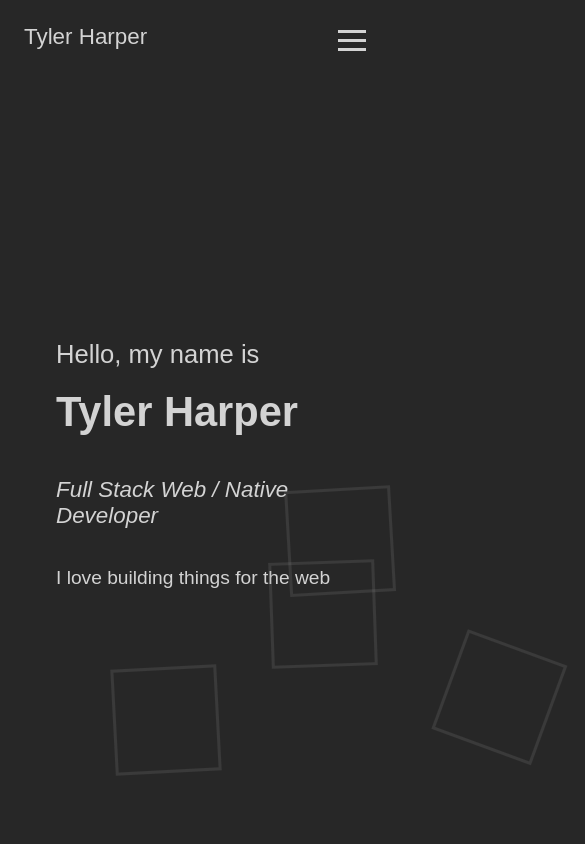
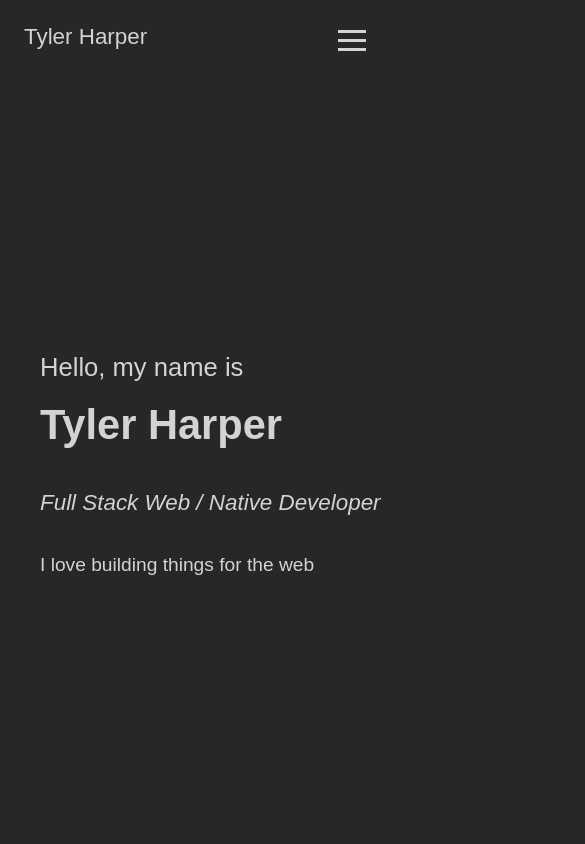
Before and after one commit to tylerdh12/portfolio-nextjs, a Next.js app: page / in a window 390 px wide. Shown: the top 844 px of the page, 585 px wide, since content can reach past the window. Built offline with nearby package versions, Linux system fonts and the light colour scheme.

Commit message:
fine tune layout and add add animation background

```diff
--- a/components/AnimatedBG.tsx
+++ b/components/AnimatedBG.tsx
@@ -4,21 +4,22 @@ import React from 'react';
 
 const AnimatedBG = () => {
 
-
-        const initialRandomHorizontalLocation = Math.floor(Math.random() * 500);
-        const randomHorizontalLocation = Math.floor(Math.random() * 500);
+        const initialRandomVerticalLocation = '-100vh';
+        const randomVerticalLocation = '100vh';
+        const initialRandomHorizontalLocation = Math.floor(Math.random() * 1000) * 2;
+        const randomHorizontalLocation = Math.floor(Math.random() * 1000) * 2;
         const duration = Math.floor(Math.random() * 15);
         const delay = Math.random();
         const rotation = Math.floor(Math.random() * 360);
 
 
 
-    const createSquare = (initialRandomHorizontalLocation: number, randomHorizontalLocation: number, duration: number, delay: number, rotation: number) => {
+    const createSquare = (initialRandomVerticalLocation: string , randomVerticalLocation: string ,initialRandomHorizontalLocation: number, randomHorizontalLocation: number, duration: number, delay: number, rotation: number) => {
         console.log(initialRandomHorizontalLocation, randomHorizontalLocation, duration, delay)
-        return <motion.div initial={{y: '100vh', x: initialRandomHorizontalLocation}}  animate={{y: '-100vh', x: randomHorizontalLocation, rotate: rotation}} transition={{duration: duration, delay: delay}} style={{height: 100, width: 100, borderColor: "grey", borderWidth: 3, borderStyle: "solid", opacity: .2}}></motion.div>
+        return <motion.div initial={{y: initialRandomVerticalLocation, x: initialRandomHorizontalLocation}}  animate={{y: randomVerticalLocation, x: randomHorizontalLocation, rotate: rotation}} transition={{duration: duration, delay: delay, yoyo: 10}} style={{height: 100, width: 100, borderColor: "grey", borderWidth: 3, borderStyle: "solid", opacity: .2}}/>
     }
 
-    return createSquare(initialRandomHorizontalLocation, randomHorizontalLocation, duration, delay, rotation)
+    return createSquare(initialRandomVerticalLocation, randomVerticalLocation, initialRandomHorizontalLocation, randomHorizontalLocation, duration, delay, rotation)
 }
 
 export default AnimatedBG;
--- a/pages/about.tsx
+++ b/pages/about.tsx
@@ -5,7 +5,7 @@ const About: React.FunctionComponent = () => {
   return (
     <Layout title="About">
       <div className="full-view">
-        <div>
+        <div className="max-container">
           <h1>About Me</h1>
           <p id="about-me" className="about-me">
             Thank you for taking a look at my portfolio. I have been working in
--- a/pages/contact.tsx
+++ b/pages/contact.tsx
@@ -7,9 +7,9 @@ const Contact: React.FC<ContactProps> = ({}) => {
   return (
     <Layout title="Contact">
       <div id="contact" className="full-view">
-        <div>
+        <div className="max-container">
+          <div className="form-container">
           <h2>Contact</h2>
-          <div className="form-container">
             <form name="contact" method="POST" data-netlify="true">
               <p>
                 <label>
--- a/pages/index.tsx
+++ b/pages/index.tsx
@@ -9,25 +9,24 @@ interface IndexProps {
 
 const Index: React.FC<IndexProps> = () => {
 
+  const container = {
+  hidden: {},
+  show: {
+    transition: {
+      staggerChildren: .5,
+      duration: .75
+    }
+  }
+}
+
+const item = {
+  hidden: { opacity: 0, x: '100vw' },
+  show: { opacity: 1, x: 0}
+}
+
   return (
     <Layout title="Home">
-      <motion.div id="home-content" className="home-page">
-        <motion.h4
-        initial={{x: '100vw', y: `100vh`}}
-        animate={{x: 0, y: 0}}
-        transition={{duration: .4, delay: .4}}
-        className="home-string">Hello, my name is</motion.h4>
-        <motion.h1 initial={{x: '100vw', y: `100vh`}}  animate={{x: 0, y: 0}} transition={{duration: .4, delay: .45}} id="owner-name" className="home-name">
-          Tyler Harper
-        </motion.h1>
-        <motion.h2 initial={{x: '100vw', y: `100vh`}} animate={{x: 0, y: 0}} transition={{duration: .4, delay: .5}} id="owner-label" className="home-label">
-          Full Stack Web / Native Developer
-        </motion.h2>
-        <motion.p initial={{x: '100vw', y: `100vh`}}  animate={{x: 0, y: 0}} transition={{duration: .4, delay: .55}} id="owner-tagline" className="home-tagline">
-          I love building things for the web
-        </motion.p>
-      </motion.div>
-      <div style={{position: "absolute"}}>
+      <div style={{position: "absolute", height: "100vh", width: '100vw', overflow: 'hidden'}}>
         <AnimatedBG />
         <AnimatedBG />
         <AnimatedBG />
@@ -46,7 +45,23 @@ const Index: React.FC<IndexProps> = () => {
         <AnimatedBG />
         <AnimatedBG />
       </div>
-
+      <motion.div
+      variants={container}
+    initial="hidden"
+    animate="show"
+   id="home-content" className="home-page">
+        <motion.h4 variants={item}
+        className="home-string">Hello, my name is</motion.h4>
+        <motion.h1 variants={item} id="owner-name" className="home-name">
+          Tyler Harper
+        </motion.h1>
+        <motion.h2 variants={item} id="owner-label" className="home-label">
+          Full Stack Web / Native Developer
+        </motion.h2>
+        <motion.p variants={item} id="owner-tagline" className="home-tagline">
+          I love building things for the web
+        </motion.p>
+      </motion.div>
     </Layout>
   );
 };
--- a/pages/portfolio/index.tsx
+++ b/pages/portfolio/index.tsx
@@ -10,7 +10,6 @@ export const Portfolio = ({ data }: any) => {
     <Layout title="Portfolio">
       <div id="portfolio-section">
         <div>
-          <h2>Portfolio</h2>
           <div id="portfolio" className="portfolio-container">
             <div className="portfolio-label">Personal Projects</div>
               <ul className="personal-projects">
--- a/styles/styles.css
+++ b/styles/styles.css
@@ -133,7 +133,7 @@ nav ul li a {
   -webkit-box-pack: center;
       -ms-flex-pack: center;
           justify-content: center;
-  padding-left: 3rem;
+  margin-left: 12rem;
 }
 
 .home-string {
@@ -511,6 +511,9 @@ form p button:hover {
     font-size: 2rem;
     padding: 0.5rem;
   }
+  .home-page {
+    margin-left: 2rem;
+  }
 }
 
 .project-name {
@@ -603,4 +606,8 @@ form p button:hover {
   height: 200px;
   border: 3px solid #ffffff;
 }
+
+.max-container {
+  max-width: 900px;
+}
 /*# sourceMappingURL=styles.css.map */
--- a/styles/styles.scss
+++ b/styles/styles.scss
@@ -96,7 +96,7 @@ nav ul li a {
   flex-direction: column;
   min-height: 95vh;
   justify-content: center;
-  padding-left: 3rem;
+  margin-left: 12rem;
 }
 
 .home-string {
@@ -396,6 +396,10 @@ form p button:hover {
     font-size: 2rem;
     padding: 0.5rem;
   }
+
+  .home-page {
+    margin-left: 2rem;
+  }
 }
 
 // Portfolio item page
@@ -480,3 +484,7 @@ form p button:hover {
   height: 200px;
   border: 3px solid #ffffff;
 }
+
+.max-container {
+  max-width: 900px;
+}
```
Also changed, not shown: 1 other file (tests, documents, lock files or other folders).
